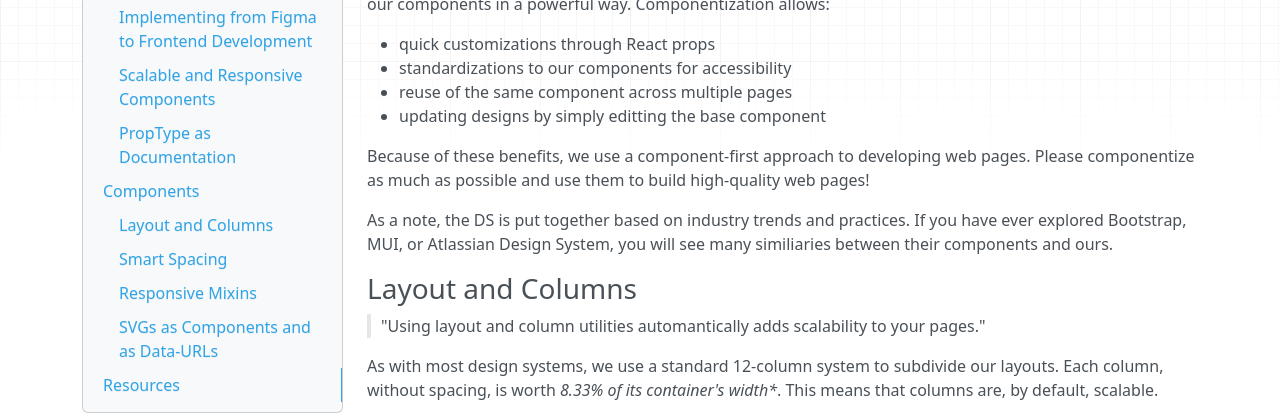
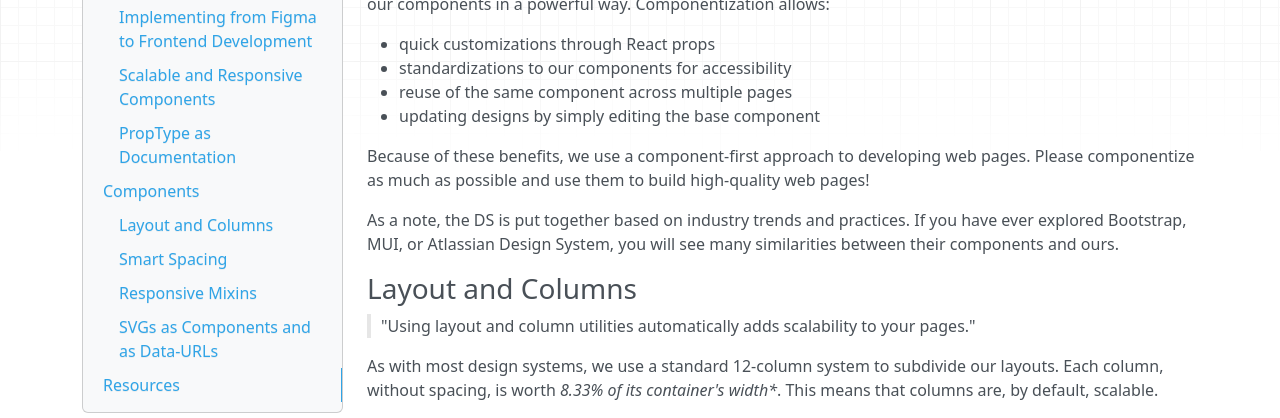
Before and after one commit to Aveline-art/CivicTechJobs-Documentation-Test, an MkDocs documentation site: the page built from docs/developer/design-system.md, in a window 1280 px wide and 900 px high, scrolled down 2953 px. Shown: the part 155-573 px from the top of the window. Built offline with MkDocs 1.6.1, drawn with Linux system fonts in a browser that asks for light colours; nearby versions of some CDN libraries; some of the changed text lies outside the part shown.

Commit message:
corrected spelling

```diff
--- a/docs/developer/design-system.md
+++ b/docs/developer/design-system.md
@@ -28,7 +28,7 @@ When creating or using components, it is good to keep in mind the differences be
 
 A scalable component:
 
-- takes up a certain **fraction** of the total screensize
+- takes up a certain **fraction** of the total screen size
 - shrinks and grows along with screen size
 - uses relative css sizing units, such as % or vm
 
@@ -89,15 +89,15 @@ While we can use pure CSS as our styling sheet, using SCSS with React components
 - quick customizations through React props
 - standardizations to our components for accessibility
 - reuse of the same component across multiple pages
-- updating designs by simply editting the base component
+- updating designs by simply editing the base component
 
 Because of these benefits, we use a component-first approach to developing web pages. Please componentize as much as possible and use them to build high-quality web pages!
 
-As a note, the DS is put together based on industry trends and practices. If you have ever explored Bootstrap, MUI, or Atlassian Design System, you will see many similiaries between their components and ours.
+As a note, the DS is put together based on industry trends and practices. If you have ever explored Bootstrap, MUI, or Atlassian Design System, you will see many similarities between their components and ours.
 
 ### Layout and Columns
 
-> "Using layout and column utilities automantically adds scalability to your pages."
+> "Using layout and column utilities automatically adds scalability to your pages."
 
 As with most design systems, we use a standard 12-column system to subdivide our layouts. Each column, without spacing, is worth *8.33% of its container's width\**. This means that columns are, by default, scalable.
 
@@ -127,9 +127,9 @@ Our 12-column system can be used in conjunction with `.row` and nested `.col-*`
 
 ### Smart Spacing
 
-> "99% of the time, you'll want to reclaim space from paddings and margins as screen size shrinks."
+> "99% of the time, you'll want to reclaim space from padding and margins as screen size shrinks."
 
-The spacing utilties are classified by attributes and size.
+The spacing utilities are classified by attributes and size.
 
 **Table of Spacing Attributes**
 
```
Also changed, not shown: other parts of docs/developer/design-system.md (+1 -1 lines).
